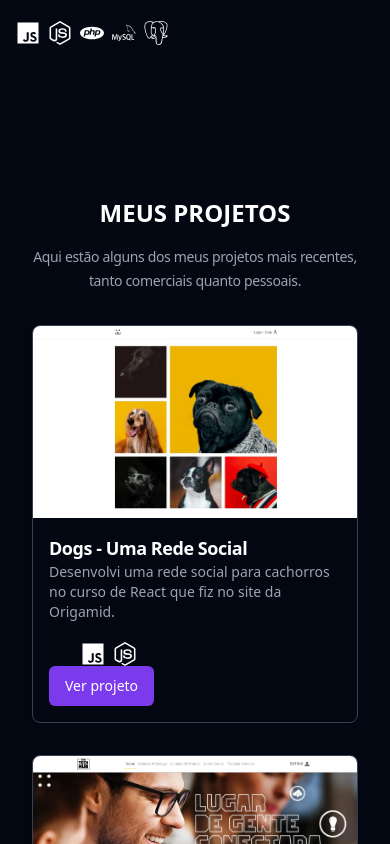
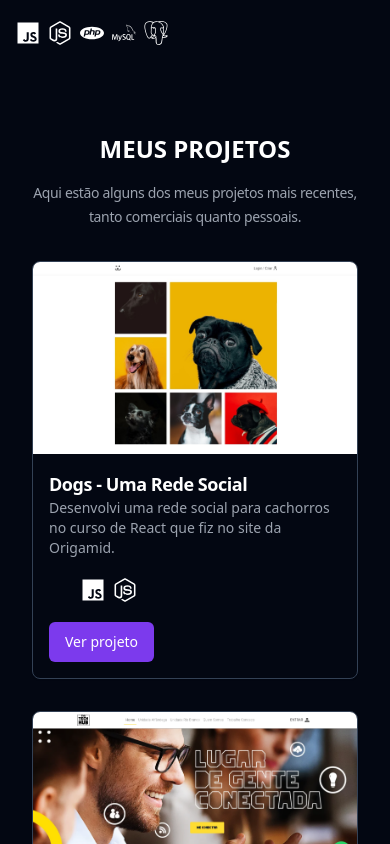
Before and after one commit to Raphaeljsx/portfolio, a React (Vite) app: page / in a window 390 px wide. Shown: the part 940-1784 px from the top of the page. Built offline with nearby package versions, Linux system fonts and the light colour scheme; some icons are missing; a web font is replaced by a local one.

Commit message:
Ajuste de espacamento

```diff
--- a/src/Components/Projects.jsx
+++ b/src/Components/Projects.jsx
@@ -3,7 +3,7 @@ import ProjectsGrid from "./ProjectsGrid";
 const Projects = () => {
   return (
     <section className="container mx-auto px-4 md:px-6 lg:px-8 py-12">
-      <div className="text-center mt-16 dark:text-white">
+      <div className="text-center  dark:text-white">
         <h3 className="text-2xl font-bold text-center mb-4 md:text-3xl">MEUS PROJETOS</h3>
         <p className="text-sm md:text-base text-center leading-6 text-muted-foreground tracking-tight dark:text-gray-400">
           Aqui estão alguns dos meus projetos mais recentes, tanto
--- a/src/Components/ProjectsGrid.jsx
+++ b/src/Components/ProjectsGrid.jsx
@@ -86,7 +86,7 @@ const ProjectsGrid = () => {
               href={projeto.liveVersion}
               target="_blank"
               rel="noopener noreferrer"
-              className=" self-start"
+              className=" self-start mt-5 md:mt-0"
             >
               <button
                 className="inline-flex items-center justify-center whitespace-nowrap rounded-md text-sm font-medium
```
